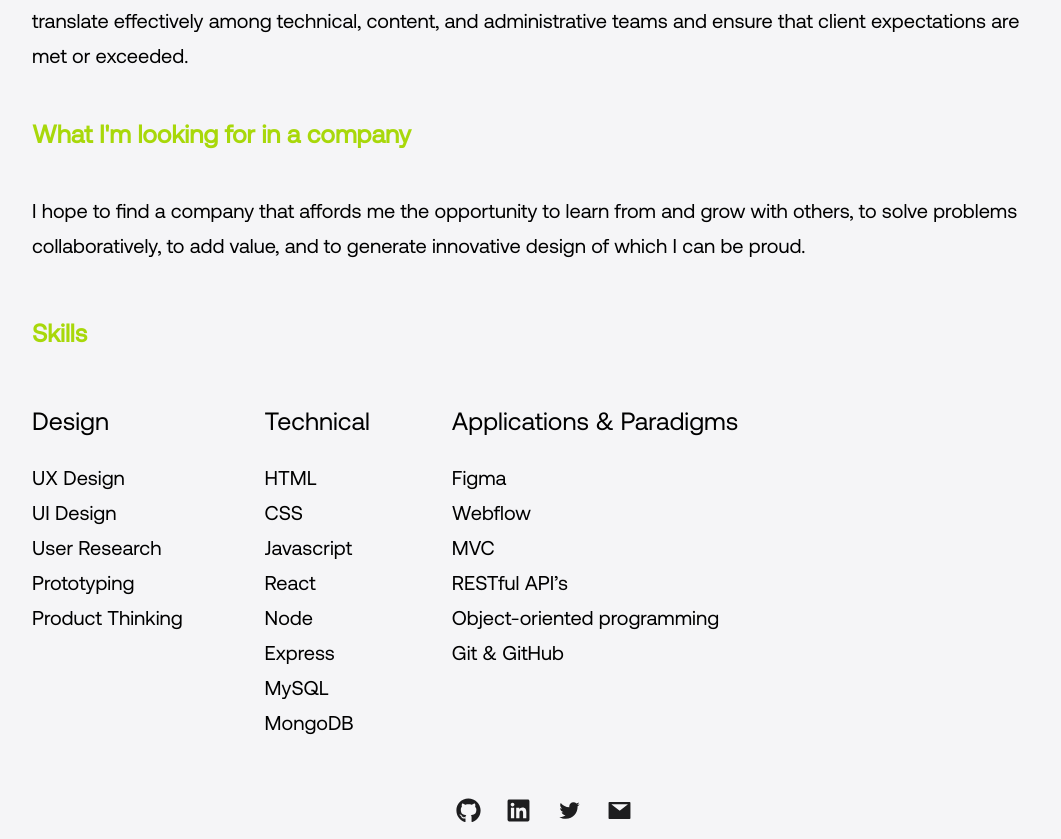
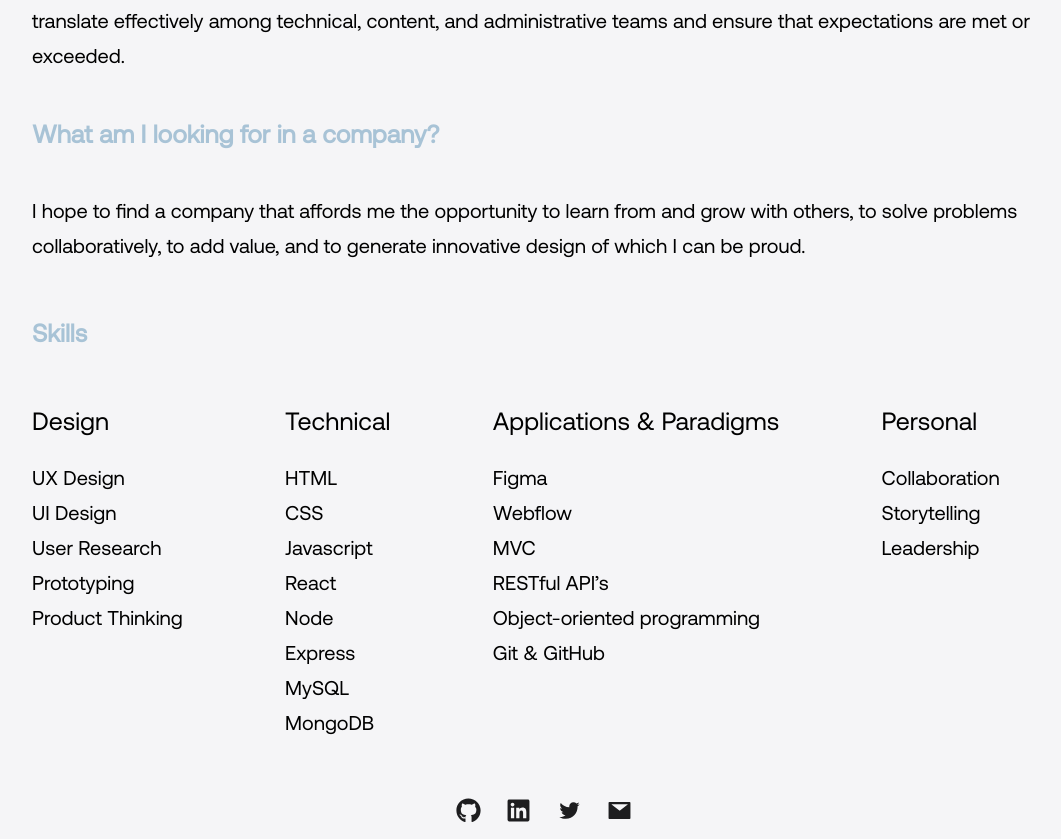
Before and after one commit to sophiehomer/react_portfolio, a React (Create React App) app: page /work in a window 1280 px wide. Shown: the part 684-1523 px from the top of the page, without its empty margins (96-1157 px from the left). Built offline with nearby package versions, Linux system fonts and the light colour scheme.

Commit message:
added color, modified css

```diff
--- a/src/index.css
+++ b/src/index.css
@@ -136,7 +136,8 @@ body {
   font-weight: 400;
   margin-bottom: 2%;
   margin-top: 2%;
-  color: #A8D80A;
+  /* color: #A8D80A; */
+  color:#A8C3D6;
 }
 
 .introText {
@@ -208,7 +209,9 @@ body {
 text-align: left;
 font-size: 25px;
 /* color: #6E6E73; */
-color: #A8D80A;
+/* color: #A8D80A; */
+color:#A8C3D6;
+
 }
 
 .firstSummary,
@@ -227,14 +230,15 @@ color: #A8D80A;
 
 .design,
 .technical,
-.appsParadigms {
+.appsParadigms,
+.personal {
 font-size: 25px
 }
 
 .designSkills,
 .technicalSkills,
 .applicationsParadigms {
-  margin-right: 8%;
+  margin-right: 10%;
 }
 
 .portfolioImages {
@@ -490,7 +494,8 @@ font-size: 25px
   margin-bottom: 2%;
   margin-top: 2%;
   /* color: #1D1D1F; */
-  color: #A8D80A;
+  /* color: #A8D80A; */
+  color:#A8C3D6;
   font-weight: 500;
   text-decoration: none !important;
 }
--- a/src/pages/work/index.js
+++ b/src/pages/work/index.js
@@ -15,7 +15,7 @@ const About = () => {
         I enjoy developing a story around a line of products or services and using web design as a vehicle to tell that story in a way that emotionally touches the consumer.
         I appreciate the fast pace at which web design evolves. I value work that allows me to draw on multiple creative solutions around a single project.
         </p>
-        <h2 className="second"> What sets me apart</h2>
+        <h2 className="second"> What sets me apart?</h2>
         <p className="secondSummary">
           I spent several years in costume design and have a strong background in software development. This combination affords me a unique and effective skillset for web design.
         </p>
@@ -23,9 +23,9 @@ const About = () => {
           Costume design demands a broad and deep familiarity with the history and principles of design. It also requires strong research skills, which I relied on for character development, historical accuracy, and audience tastes and preferences.
         </p>
         <p className="secondSummary">
-          As a software developer, I’m able to code an application from start to finish. I’m dedicated to detail and a practical and creative problem solver. I’m also fluent in the language of engineers and developers, which allows me to translate effectively among technical, content, and administrative teams and ensure that client expectations are met or exceeded.
+          As a software developer, I’m able to code an application from start to finish. I’m dedicated to detail and a practical and creative problem solver. I’m also fluent in the language of engineers and developers, which allows me to translate effectively among technical, content, and administrative teams and ensure that expectations are met or exceeded.
         </p>
-        <h3 className="third">What I'm looking for in a company</h3>
+        <h3 className="third">What am I looking for in a company?</h3>
         <p className="thirdSummary">
           I hope to find a company that affords me the opportunity to learn from and grow with others, to solve problems collaboratively, to add value, and to generate innovative design of which I can be proud.
         </p>
@@ -67,13 +67,14 @@ const About = () => {
           </p>
           </div>
 
-          {/* <div className="personalSkills">
-          <p className="fourth">Personal</p>
+          <div className="personalSkills">
+          <p className="personal">Personal</p>
           <p className="fourthSummary">
             Collaboration <br></br>
             Storytelling <br></br>
+            Leadership
           </p>
-          </div> */}
+          </div>
 
 
         </div>
```
